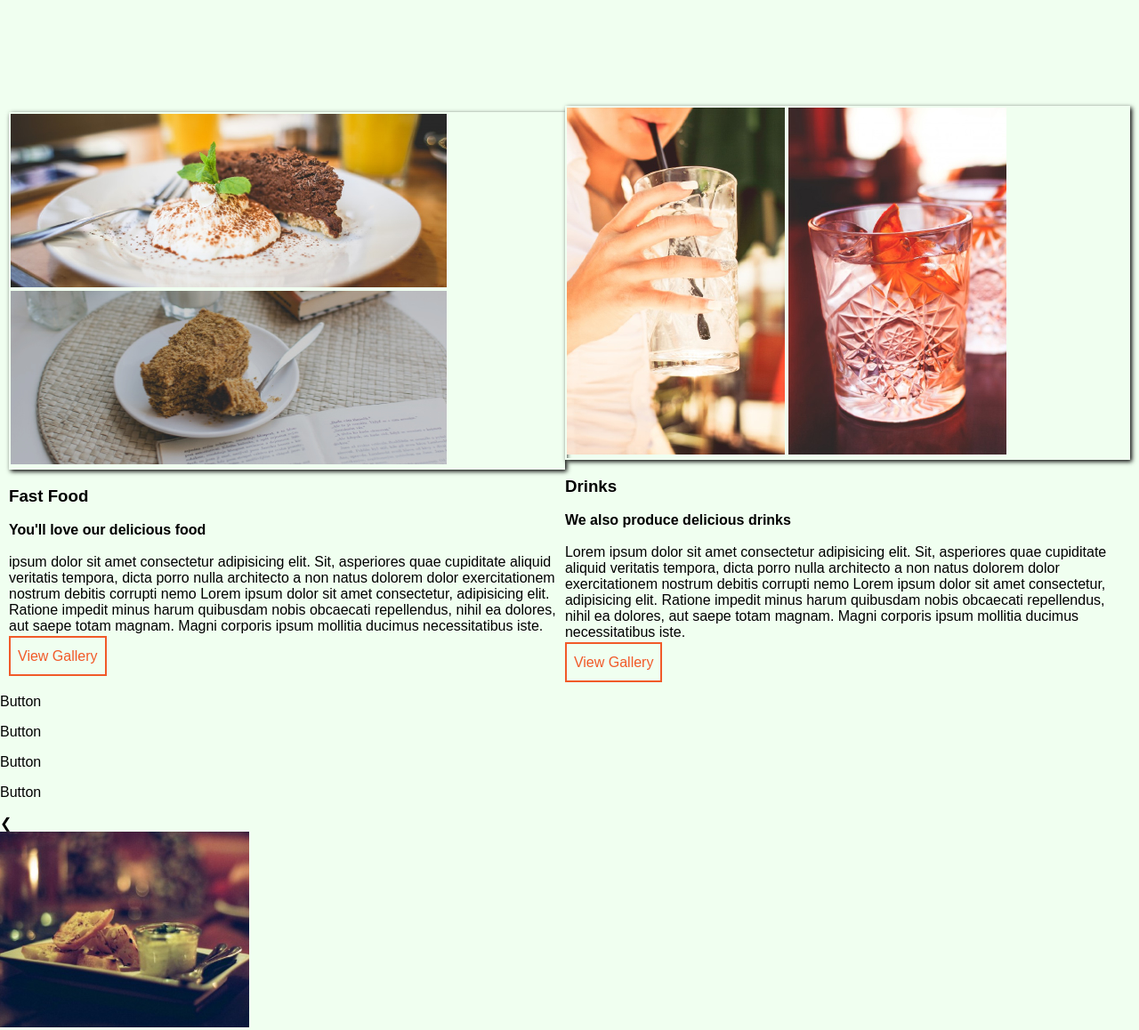
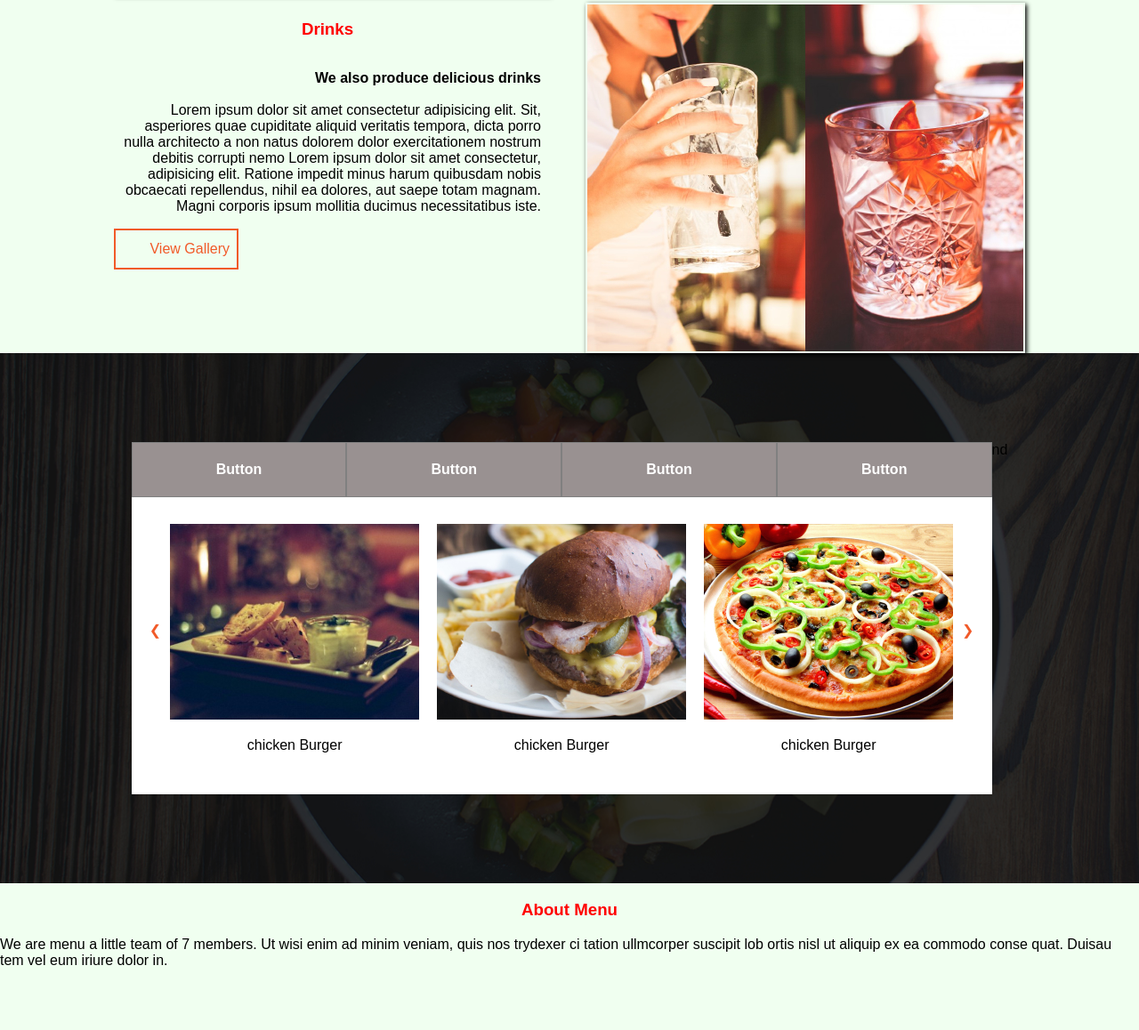
Before and after one commit to Solomonmuli/anita-kitchen, a plain HTML site: page index.html in a window 1280 px wide. Shown: the part 972-2130 px from the top of the page at 89% size. After the commit the page ends 2061 px from the top, so only its background shows below. Drawn offline with Linux system fonts and the light colour scheme.

Commit message:
style footer nav

```diff
--- a/index.css
+++ b/index.css
@@ -15,7 +15,7 @@ body{
   background-position: center;
   background-repeat: no-repeat;
   object-fit: cover;
-  height: 75vh;
+  height: 70vh;
   top: 0;
   left: 0;
   width: 100%;
@@ -27,7 +27,7 @@ body{
   top: 25px;
   left: 40%;
 }
-.hours{
+/* .hours{
   display: flex;
   width: 100%;
   color: black;
@@ -44,9 +44,16 @@ body{
   background-color: white;
   border-bottom:1px solid black;
   height: 50px;
+
+} */
+.hours.happy{
+  background-color: white;
+
 }
 .party{
-  background-color: #F15A29;
+  /* background-color: #F15A29; */
+  background-size: cover;
+  background-repeat: no-repeat;
   display: flex;
   justify-content: center;
   align-items: center;
@@ -54,7 +61,19 @@ body{
   color: white;
 }
 .time{
+  width: 100%;
+  display: flex;
+  margin-top: 30px;
+  background-color:  #F15A29;;
+
+}
+.hours{
+  display: flex;
+  flex-direction: column;
   width: 30%;
+  align-items: center;
+
+
 }
 #breakfast{
   background-image: url("foodtop/breakfast.jpg");
@@ -95,48 +114,137 @@ body{
 
 }
 
-
 main{
   height: 100%;
-  display: flex;
-  justify-content: space-between;
-  align-items: center;
+  margin-top: 30px;
+  width: 80%;
+  margin-left: auto;
+  margin-right: auto;
+}
+
+#content-1{
+  margin-bottom: 100px;
 
 }
 
-.fooditems{
+#content-2{
+  margin-top: 100px;
+}
+
+.fastfood-images1{
+  box-shadow: 2px 2px 5px black;
+  display: flex;
+  flex-direction: column;
+  float: left;
+
+}
+.fastfood{
+  display: flex;
+  justify-content: center;
+  flex-direction: column;
+  align-items: right;
+  padding-left: 50px;
+}
+.drinks{
+  box-shadow: 2px 2px 5px black;
+  display: flex;
+  float: right;
+  padding: 2px;
+
+}
+.drinks-content{
+  display: flex;
+  justify-content: center;
+  flex-direction: column;
+  text-align: right;
+  padding-right: 50px;
+
+}
+.glink {
+  color: #F15A29;
+  text-decoration: none;
+  border: 2px solid #F15A29;
+  padding: 12px 8px ;
+  width: 120px;
+
+}
+.food-section{
   background-image: url("backgrounds/foodsBg.jpg");
   background-repeat: no-repeat;
   background-size: cover;
   display: flex;
   justify-content: center;
+  width: 100%;
+  /* height: 300px; */
+  padding: 100px 0 ;
+  text-align: center;
+}
+.fastfood-footer{
+  background-color: white;
 
 }
-main{
-  padding: 10px;
-  margin: auto;
-  margin-top: 250px;
-  padding-top: 0;
+.img{
+  padding:10px ;
+}
+.footer-button{
+  width: 100%;
+  display: flex;
   flex-direction: row;
-  height: auto;
-  box-sizing: border-box;
+
 }
 
-#content-1, #content-2{
-  flex-direction: row;
+.buttons{
+  padding: 5px;
+  width: 25%;
+  font-weight: 600;
+  border: 0.5px solid grey;
+  background-color: rgb(153, 145, 145);
+  color: white;
+
+
 }
 
-.fastfood-images1 , .drinks{
-  border:2px solid honeydew;
-  box-shadow: 2px 2px 5px black;
-  width
+.footer-images{
+  display: flex;
+  padding: 20px;
 }
+.food-selection .lower-nav li{
+  text-decoration: none;
+  display: inline-block;
+}
+#feedback{
+  box-shadow: 2px 2px 5px ;
+  display: flex;
+  font-display: row;
+  justify-content: center;
+  width: 50%;
+  margin-right: auto;
+  margin-left: auto;
+  margin-top: 40px
 
 
-.glink {
+}
+.arrow{
+margin-top: 120px;
+}
+.next{
   color: #F15A29;
-  text-decoration: none;
-  border: 2px solid #F15A29;
-  padding: 12px 8px ;
+  margin-top: 50px;
+}
+.happycustomer{
+  text-align: center;
+  padding-left: 10px;
 
 }
+.about{
+padding-left: 100px;
+display:flex;
+justify-content: center;
+}
+#feedback.happycustomer.about,h3{
+  color: red;
+  text-align: center;
+}
+#feedback.happycustomer.about,H4{
+  text-align: center;
+}
```
